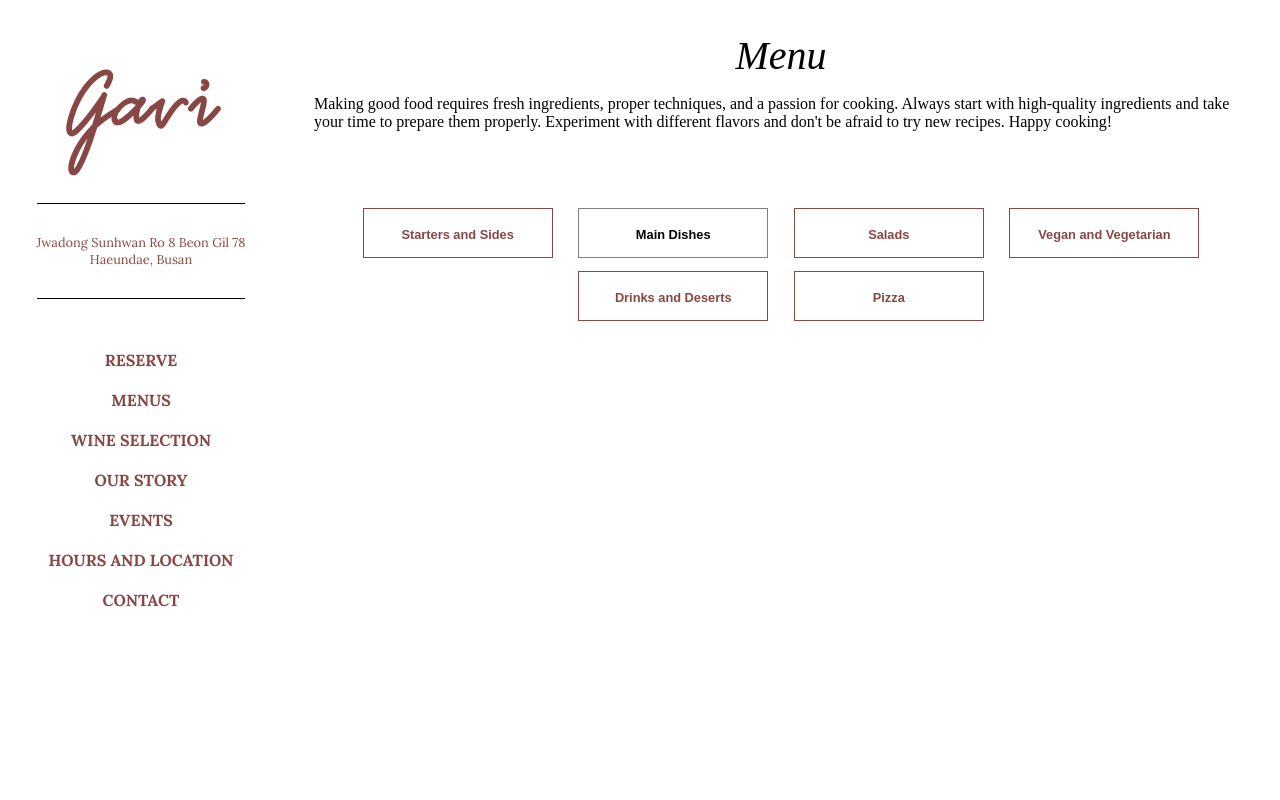
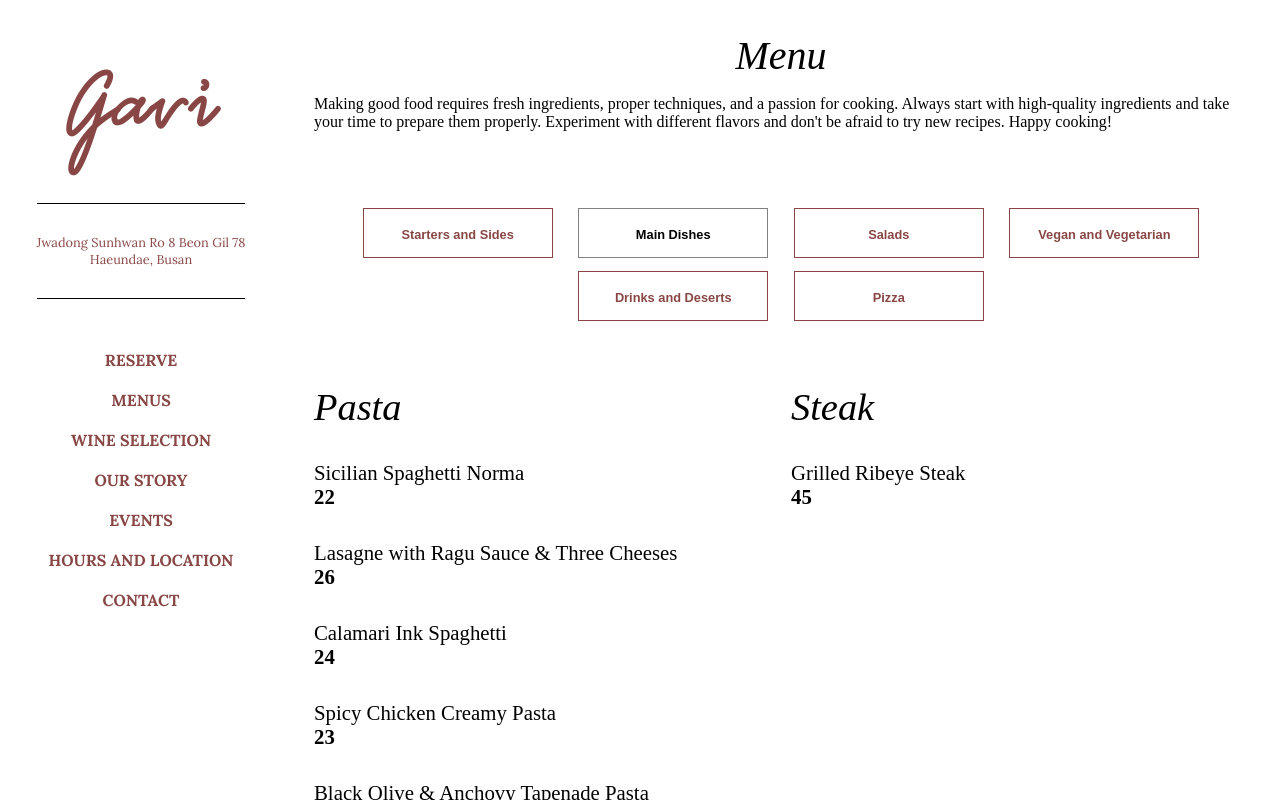
Before and after one commit to Matthiaswf/Gavi-Wine-Restaurant, a Vue app: page /menu in a window 1280 px wide. Both pictures are taken after a click on the button "Main Dishes". Built offline with nearby package versions, Linux system fonts and the light colour scheme; a web font is replaced by a local one.

Commit message:
Main Dishes

```diff
--- a/src/views/MenuView.vue
+++ b/src/views/MenuView.vue
@@ -82,7 +82,7 @@
             <div class="dish price">15</div>
           </div>
         </div>
-        <div class="menu-container">
+        <div class="menu-wrap">
           <div class="menu-title">CHEESE & CHARCUTERIE</div>
           <div class="dish">
             <div class="dish-name">
@@ -113,6 +113,46 @@
           <div class="dish">
             <div class="dish-name">8 Assorted Cheeses & Fruits Platter</div>
             <div class="dish price">53</div>
+          </div>
+        </div>
+      </div>
+      <div v-if="filter === 'Main Dishes'" class="menu">
+        <div class="menu-wrap">
+          <div class="menu-title">Pasta</div>
+          <div class="dish">
+            <div class="dish-name">Sicilian Spaghetti Norma</div>
+            <div class="dish price">22</div>
+          </div>
+          <div class="dish">
+            <div class="dish-name">Lasagne with Ragu Sauce & Three Cheeses</div>
+            <div class="dish price">26</div>
+          </div>
+          <div class="dish">
+            <div class="dish-name">Calamari Ink Spaghetti</div>
+            <div class="dish price">24</div>
+          </div>
+          <div class="dish">
+            <div class="dish-name">Spicy Chicken Creamy Pasta</div>
+            <div class="dish price">23</div>
+          </div>
+          <div class="dish">
+            <div class="dish-name">Black Olive & Anchovy Tapenade Pasta</div>
+            <div class="dish price">23</div>
+          </div>
+          <div class="dish">
+            <div class="dish-name">Homemade Basil Pesto Pasta</div>
+            <div class="dish price">23</div>
+          </div>
+          <div class="dish">
+            <div class="dish-name">Homemade Chicken Pesto Pasta</div>
+            <div class="dish price">24</div>
+          </div>
+        </div>
+        <div class="menu-wrap">
+          <div class="menu-title">Steak</div>
+          <div class="dish">
+            <div class="dish-name">Grilled Ribeye Steak</div>
+            <div class="dish price">45</div>
           </div>
         </div>
       </div>
```
